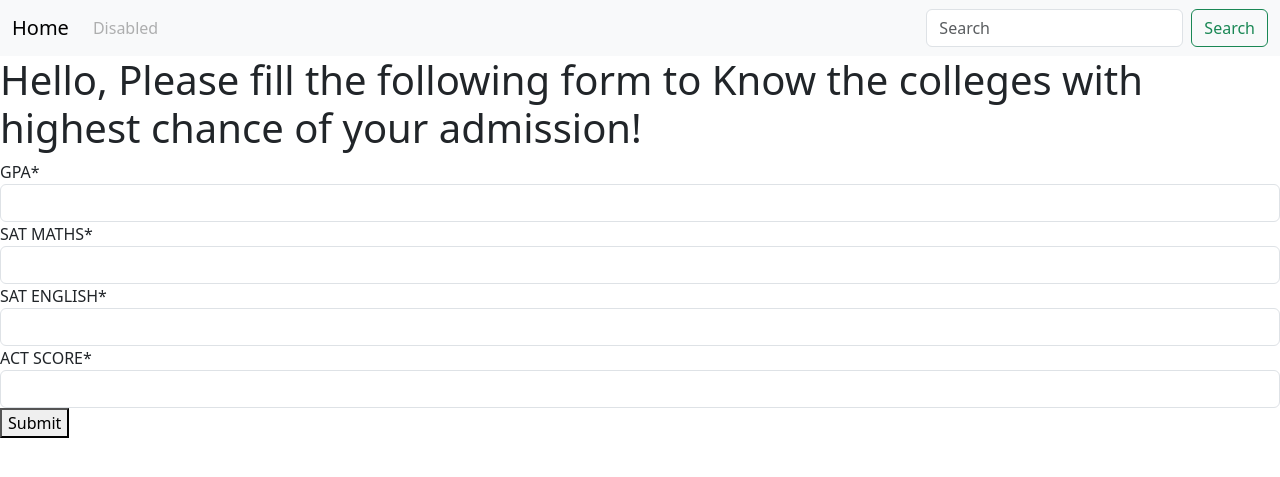
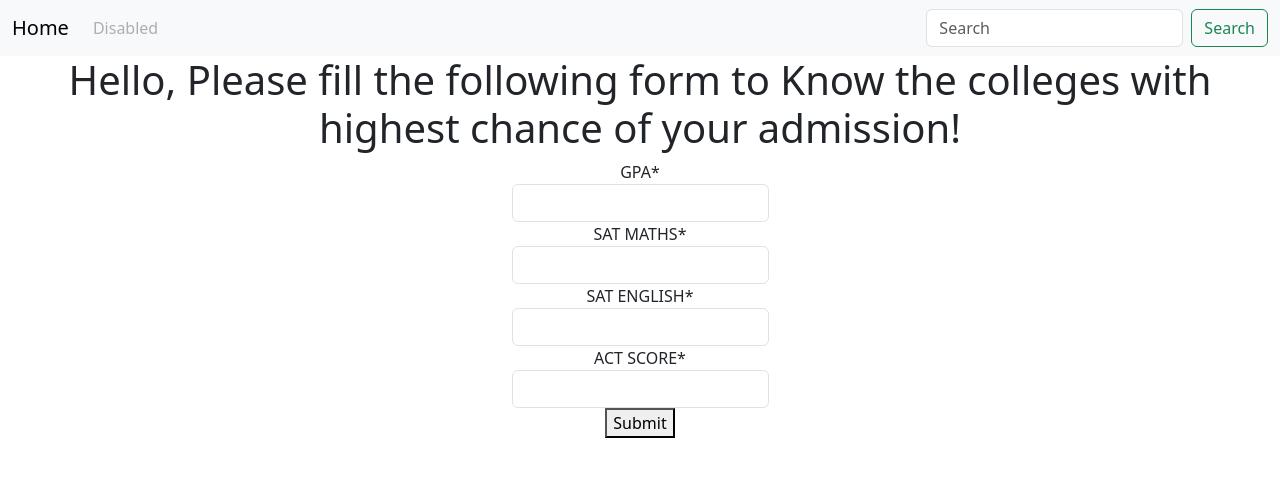
Before and after one commit to digvijay373/Hackathon_1, a Django app: page / in a window 1280 px wide. Shown: the top 477 px of the page. Run offline with Django 4.2, Linux system fonts and the light colour scheme; some libraries are stand-ins or nearby versions.

Commit message:
minor changes

```diff
--- a/hackathon/index/templates/Form/upload.html
+++ b/hackathon/index/templates/Form/upload.html
@@ -6,6 +6,15 @@
     <title>Website!</title>
     <link href="https://cdn.jsdelivr.net/npm/bootstrap@5.3.0-alpha1/dist/css/bootstrap.min.css" rel="stylesheet" integrity="sha384-GLhlTQ8iRABdZLl6O3oVMWSktQOp6b7In1Zl3/Jr59b6EGGoI1aFkw7cmDA6j6gD" crossorigin="anonymous">
   </head>
+  <style>
+    body {
+      text-align: center;
+  }
+  form {
+      display: inline-block;
+  }
+  </style>
+
   <body>
     <nav class="navbar navbar-expand-lg bg-body-tertiary">
       <div class="container-fluid">
@@ -38,4 +47,5 @@
     <br>
     <script src="https://cdn.jsdelivr.net/npm/bootstrap@5.3.0-alpha1/dist/js/bootstrap.bundle.min.js" integrity="sha384-w76AqPfDkMBDXo30jS1Sgez6pr3x5MlQ1ZAGC+nuZB+EYdgRZgiwxhTBTkF7CXvN" crossorigin="anonymous"></script>
   </body>
+
 </html>
```
